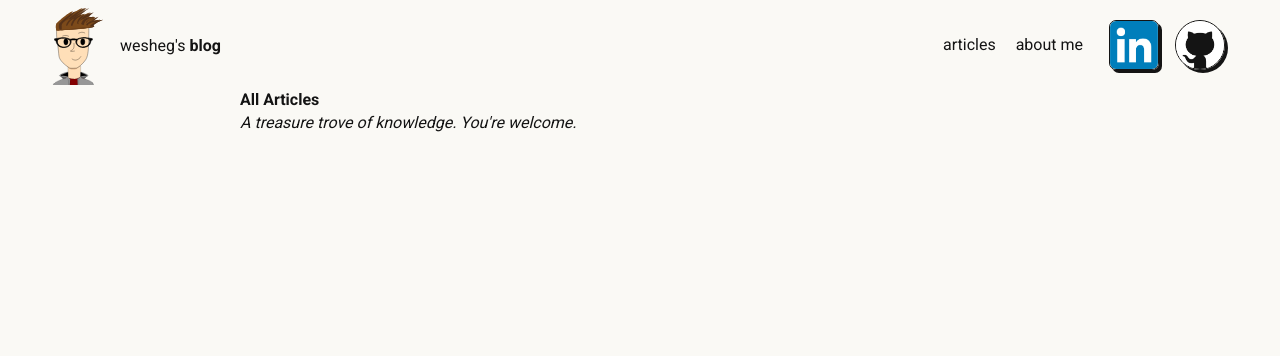
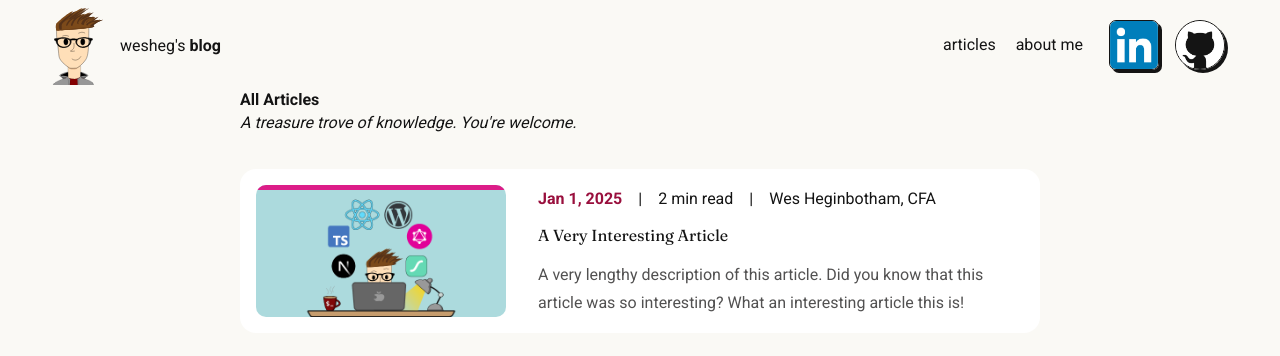
Before and after one commit to wesheg/blog, a Next.js app: page /articles in a window 1280 px wide. Shown: the top 356 px of the page. Built offline with nearby package versions, Linux system fonts and the light colour scheme.

Commit message:
feat: upudate example page

```diff
--- a/src/app/articles/page.tsx
+++ b/src/app/articles/page.tsx
@@ -20,12 +20,20 @@ export default function Articles() {
         </div>
         <ul className={styles.articleList}>
           <li>
-            {/* <ArticleLink
+            <ArticleLink
               slug=""
               title="A Very Interesting Article"
-              description="A very lengthy description of this article. Did you know that this article was so interesting? What an interesting article this is!"
+              excerpt="A very lengthy description of this article. Did you know that this article was so interesting? What an interesting article this is!"
               wordLength={500}
-            /> */}
+              date="2025-01-01T00:00:00"
+              featuredImg={{
+                src: "/test/mobile-copy-500.png",
+                srcSet: `/test/mobile-copy-500.png 500w,
+                         /test/mobile-copy-1000.png 1000w,
+                         /test/mobile-copy-1500.png 1500w`,
+                alt: "Featured Img",
+              }}
+            />
           </li>
         </ul>
       </main>
```
